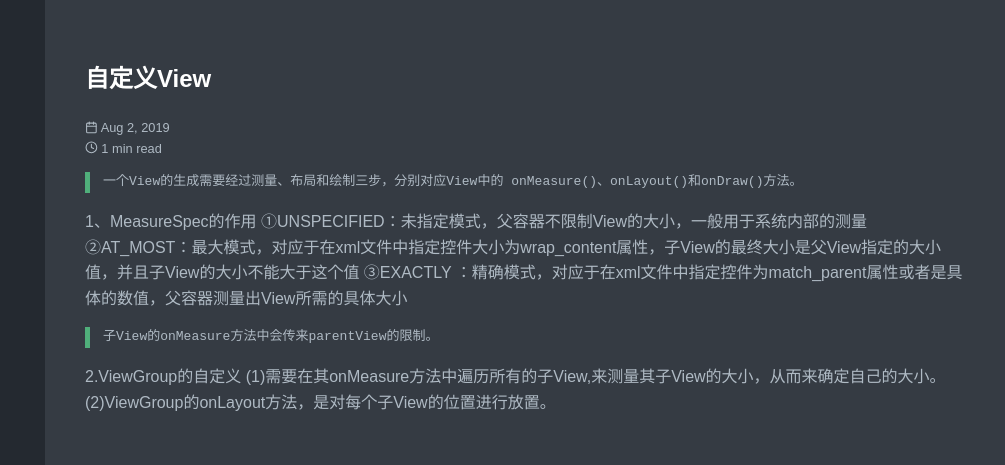
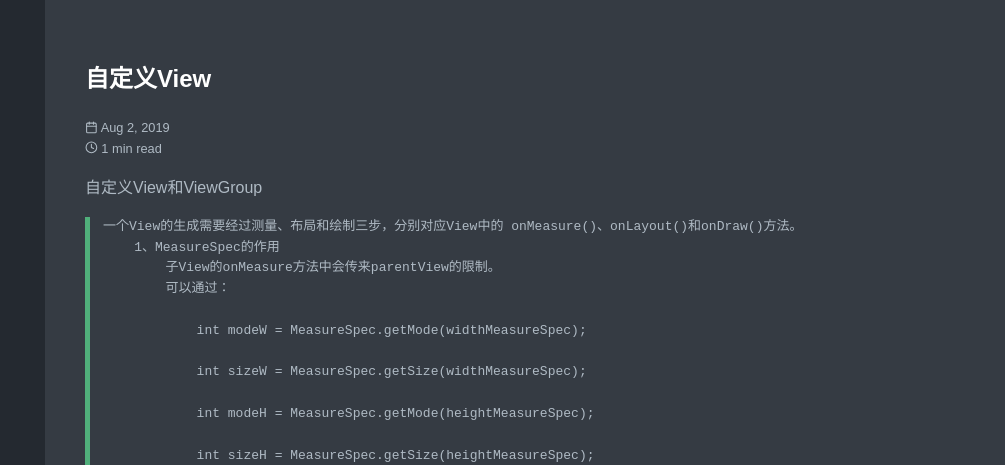
Before and after one commit to wcj98/wcj98.github.io, a plain HTML site: page post/自定义view/index.html in a window 1280 px wide. Shown: the top 465 px of the page, 275-1280 px from the left. Drawn offline with Linux system fonts and the light colour scheme.

Commit message:
add new content

```diff
--- a/index.xml
+++ b/index.xml
@@ -18,8 +18,8 @@
       <pubDate>Fri, 02 Aug 2019 09:34:01 +0800</pubDate>
 
       <guid>https://wcj98.github.io/post/%E8%87%AA%E5%AE%9A%E4%B9%89view/</guid>
-      <description>一个View的生成需要经过测量、布局和绘制三步，分别对应View中的 onMeasure()、onLayout()和onDraw()方法。  1、MeasureSpec的作用 ①UNSPECIFIED：未指定模式，父容器不限制View的大小，一般用于系统内部的测量 ②AT_MOST：最大模式，对应于在xml文件中指定控件大小为wrap_content属性，子View的最终大小是父View指定的大小值，并且子View的大小不能大于这个值 ③EXACTLY ：精确模式，对应于在xml文件中指定控件为match_parent属性或者是具体的数值，父容器测量出View所需的具体大小
-子View的onMeasure方法中会传来parentView的限制。  2.ViewGroup的自定义 (1)需要在其onMeasure方法中遍历所有的子View,来测量其子View的大小，从而来确定自己的大小。 (2)ViewGroup的onLayout方法，是对每个子View的位置进行放置。</description>
+      <description>自定义View和ViewGroup
+一个View的生成需要经过测量、布局和绘制三步，分别对应View中的 onMeasure()、onLayout()和onDraw()方法。 1、MeasureSpec的作用 子View的onMeasure方法中会传来parentView的限制。 可以通过： int modeW = MeasureSpec.getMode(widthMeasureSpec); int sizeW = MeasureSpec.getSize(widthMeasureSpec); int modeH = MeasureSpec.getMode(heightMeasureSpec); int sizeH = MeasureSpec.getSize(heightMeasureSpec); 来获取尺寸和模式。 ①UNSPECIFIED：未指定模式，父容器不限制View的大小，一般用于系统内部的测量 ②AT_MOST：最大模式，对应于在xml文件中指定控件大小为wrap_content属性，子View的最终大小是父View指定的大小值，并且子View的大小不能大于这个值 ③EXACTLY ：精确模式，对应于在xml文件中指定控件为match_parent属性或者是具体的数值，父容器测量出View所需的具体大小 2.ViewGroup的自定义 (1)需要在其onMeasure方法中遍历所有的子View,调用方法来测量其子View的大小， measureChild(childView, widthMeasureSpec, heightMeasureSpec); 从而来确定自己的大小，同时还需要确定每个子View的位置， ViewGroup的onLayout方法，是对每个子View的位置进行进行摆放。 @Override protected void onLayout(boolean changed, int l, int t, int r, int b) { for (int i = 0; i &amp;lt; getChildCount(); i++) { getChildAt(i).layout(childViewL.get(i), childViewT.get(i), childViewR.get(i), childViewB.get(i)); } } 3.自定义View的属性动画 例： ObjectAnimator animator = ObjectAnimator.ofInt(this, &amp;quot;degree&amp;quot;, 0, -90); 对一个自定义View的角度变化进行动画。 需要对该属性暴露出一个setter方法，并调用invalidate()，来实现重绘。 public void setDegree(int degree) { this.</description>
     </item>
 
     <item>
--- a/post/index.xml
+++ b/post/index.xml
@@ -18,8 +18,8 @@
       <pubDate>Fri, 02 Aug 2019 09:34:01 +0800</pubDate>
 
       <guid>https://wcj98.github.io/post/%E8%87%AA%E5%AE%9A%E4%B9%89view/</guid>
-      <description>一个View的生成需要经过测量、布局和绘制三步，分别对应View中的 onMeasure()、onLayout()和onDraw()方法。  1、MeasureSpec的作用 ①UNSPECIFIED：未指定模式，父容器不限制View的大小，一般用于系统内部的测量 ②AT_MOST：最大模式，对应于在xml文件中指定控件大小为wrap_content属性，子View的最终大小是父View指定的大小值，并且子View的大小不能大于这个值 ③EXACTLY ：精确模式，对应于在xml文件中指定控件为match_parent属性或者是具体的数值，父容器测量出View所需的具体大小
-子View的onMeasure方法中会传来parentView的限制。  2.ViewGroup的自定义 (1)需要在其onMeasure方法中遍历所有的子View,来测量其子View的大小，从而来确定自己的大小。 (2)ViewGroup的onLayout方法，是对每个子View的位置进行放置。</description>
+      <description>自定义View和ViewGroup
+一个View的生成需要经过测量、布局和绘制三步，分别对应View中的 onMeasure()、onLayout()和onDraw()方法。 1、MeasureSpec的作用 子View的onMeasure方法中会传来parentView的限制。 可以通过： int modeW = MeasureSpec.getMode(widthMeasureSpec); int sizeW = MeasureSpec.getSize(widthMeasureSpec); int modeH = MeasureSpec.getMode(heightMeasureSpec); int sizeH = MeasureSpec.getSize(heightMeasureSpec); 来获取尺寸和模式。 ①UNSPECIFIED：未指定模式，父容器不限制View的大小，一般用于系统内部的测量 ②AT_MOST：最大模式，对应于在xml文件中指定控件大小为wrap_content属性，子View的最终大小是父View指定的大小值，并且子View的大小不能大于这个值 ③EXACTLY ：精确模式，对应于在xml文件中指定控件为match_parent属性或者是具体的数值，父容器测量出View所需的具体大小 2.ViewGroup的自定义 (1)需要在其onMeasure方法中遍历所有的子View,调用方法来测量其子View的大小， measureChild(childView, widthMeasureSpec, heightMeasureSpec); 从而来确定自己的大小，同时还需要确定每个子View的位置， ViewGroup的onLayout方法，是对每个子View的位置进行进行摆放。 @Override protected void onLayout(boolean changed, int l, int t, int r, int b) { for (int i = 0; i &amp;lt; getChildCount(); i++) { getChildAt(i).layout(childViewL.get(i), childViewT.get(i), childViewR.get(i), childViewB.get(i)); } } 3.自定义View的属性动画 例： ObjectAnimator animator = ObjectAnimator.ofInt(this, &amp;quot;degree&amp;quot;, 0, -90); 对一个自定义View的角度变化进行动画。 需要对该属性暴露出一个setter方法，并调用invalidate()，来实现重绘。 public void setDegree(int degree) { this.</description>
     </item>
 
     <item>
--- a/post/自定义view/index.html
+++ b/post/自定义view/index.html
@@ -12,12 +12,12 @@
 
     <meta name="twitter:card" content="summary"/>
 <meta name="twitter:title" content="自定义View"/>
-<meta name="twitter:description" content="一个View的生成需要经过测量、布局和绘制三步，分别对应View中的 onMeasure()、onLayout()和onDraw()方法。  1、MeasureSpec的作用 ①UNSPECIFIED：未指定模式，父容器不限制View的大小，一般用于系统内部的测量 ②AT_MOST：最大模式，对应于在xml文件中指定控件大小为wrap_content属性，子View的最终大小是父View指定的大小值，并且子View的大小不能大于这个值 ③EXACTLY ：精确模式，对应于在xml文件中指定控件为match_parent属性或者是具体的数值，父容器测量出View所需的具体大小
-子View的onMeasure方法中会传来parentView的限制。  2.ViewGroup的自定义 (1)需要在其onMeasure方法中遍历所有的子View,来测量其子View的大小，从而来确定自己的大小。 (2)ViewGroup的onLayout方法，是对每个子View的位置进行放置。"/>
+<meta name="twitter:description" content="自定义View和ViewGroup
+一个View的生成需要经过测量、布局和绘制三步，分别对应View中的 onMeasure()、onLayout()和onDraw()方法。 1、MeasureSpec的作用 子View的onMeasure方法中会传来parentView的限制。 可以通过： int modeW = MeasureSpec.getMode(widthMeasureSpec); int sizeW = MeasureSpec.getSize(widthMeasureSpec); int modeH = MeasureSpec.getMode(heightMeasureSpec); int sizeH = MeasureSpec.getSize(heightMeasureSpec); 来获取尺寸和模式。 ①UNSPECIFIED：未指定模式，父容器不限制View的大小，一般用于系统内部的测量 ②AT_MOST：最大模式，对应于在xml文件中指定控件大小为wrap_content属性，子View的最终大小是父View指定的大小值，并且子View的大小不能大于这个值 ③EXACTLY ：精确模式，对应于在xml文件中指定控件为match_parent属性或者是具体的数值，父容器测量出View所需的具体大小 2.ViewGroup的自定义 (1)需要在其onMeasure方法中遍历所有的子View,调用方法来测量其子View的大小， measureChild(childView, widthMeasureSpec, heightMeasureSpec); 从而来确定自己的大小，同时还需要确定每个子View的位置， ViewGroup的onLayout方法，是对每个子View的位置进行进行摆放。 @Override protected void onLayout(boolean changed, int l, int t, int r, int b) { for (int i = 0; i &lt; getChildCount(); i&#43;&#43;) { getChildAt(i).layout(childViewL.get(i), childViewT.get(i), childViewR.get(i), childViewB.get(i)); } } 3.自定义View的属性动画 例： ObjectAnimator animator = ObjectAnimator.ofInt(this, &quot;degree&quot;, 0, -90); 对一个自定义View的角度变化进行动画。 需要对该属性暴露出一个setter方法，并调用invalidate()，来实现重绘。 public void setDegree(int degree) { this."/>
 
     <meta property="og:title" content="自定义View" />
-<meta property="og:description" content="一个View的生成需要经过测量、布局和绘制三步，分别对应View中的 onMeasure()、onLayout()和onDraw()方法。  1、MeasureSpec的作用 ①UNSPECIFIED：未指定模式，父容器不限制View的大小，一般用于系统内部的测量 ②AT_MOST：最大模式，对应于在xml文件中指定控件大小为wrap_content属性，子View的最终大小是父View指定的大小值，并且子View的大小不能大于这个值 ③EXACTLY ：精确模式，对应于在xml文件中指定控件为match_parent属性或者是具体的数值，父容器测量出View所需的具体大小
-子View的onMeasure方法中会传来parentView的限制。  2.ViewGroup的自定义 (1)需要在其onMeasure方法中遍历所有的子View,来测量其子View的大小，从而来确定自己的大小。 (2)ViewGroup的onLayout方法，是对每个子View的位置进行放置。" />
+<meta property="og:description" content="自定义View和ViewGroup
+一个View的生成需要经过测量、布局和绘制三步，分别对应View中的 onMeasure()、onLayout()和onDraw()方法。 1、MeasureSpec的作用 子View的onMeasure方法中会传来parentView的限制。 可以通过： int modeW = MeasureSpec.getMode(widthMeasureSpec); int sizeW = MeasureSpec.getSize(widthMeasureSpec); int modeH = MeasureSpec.getMode(heightMeasureSpec); int sizeH = MeasureSpec.getSize(heightMeasureSpec); 来获取尺寸和模式。 ①UNSPECIFIED：未指定模式，父容器不限制View的大小，一般用于系统内部的测量 ②AT_MOST：最大模式，对应于在xml文件中指定控件大小为wrap_content属性，子View的最终大小是父View指定的大小值，并且子View的大小不能大于这个值 ③EXACTLY ：精确模式，对应于在xml文件中指定控件为match_parent属性或者是具体的数值，父容器测量出View所需的具体大小 2.ViewGroup的自定义 (1)需要在其onMeasure方法中遍历所有的子View,调用方法来测量其子View的大小， measureChild(childView, widthMeasureSpec, heightMeasureSpec); 从而来确定自己的大小，同时还需要确定每个子View的位置， ViewGroup的onLayout方法，是对每个子View的位置进行进行摆放。 @Override protected void onLayout(boolean changed, int l, int t, int r, int b) { for (int i = 0; i &lt; getChildCount(); i&#43;&#43;) { getChildAt(i).layout(childViewL.get(i), childViewT.get(i), childViewR.get(i), childViewB.get(i)); } } 3.自定义View的属性动画 例： ObjectAnimator animator = ObjectAnimator.ofInt(this, &quot;degree&quot;, 0, -90); 对一个自定义View的角度变化进行动画。 需要对该属性暴露出一个setter方法，并调用invalidate()，来实现重绘。 public void setDegree(int degree) { this." />
 <meta property="og:type" content="article" />
 <meta property="og:url" content="https://wcj98.github.io/post/%E8%87%AA%E5%AE%9A%E4%B9%89view/" />
 <meta property="article:published_time" content="2019-08-02T09:34:01&#43;08:00"/>
@@ -66,20 +66,60 @@
         </div></div>
     </header>
     <div class="post-content">
-      <pre><code>一个View的生成需要经过测量、布局和绘制三步，分别对应View中的 onMeasure()、onLayout()和onDraw()方法。
+      <p>自定义View和ViewGroup</p>
+
+<pre><code>一个View的生成需要经过测量、布局和绘制三步，分别对应View中的 onMeasure()、onLayout()和onDraw()方法。
+    1、MeasureSpec的作用
+        子View的onMeasure方法中会传来parentView的限制。
+        可以通过：
+
+            int modeW = MeasureSpec.getMode(widthMeasureSpec);
+
+            int sizeW = MeasureSpec.getSize(widthMeasureSpec);
+
+            int modeH = MeasureSpec.getMode(heightMeasureSpec);
+
+            int sizeH = MeasureSpec.getSize(heightMeasureSpec);
+
+            来获取尺寸和模式。
+        ①UNSPECIFIED：未指定模式，父容器不限制View的大小，一般用于系统内部的测量
+
+        ②AT_MOST：最大模式，对应于在xml文件中指定控件大小为wrap_content属性，子View的最终大小是父View指定的大小值，并且子View的大小不能大于这个值
+
+        ③EXACTLY ：精确模式，对应于在xml文件中指定控件为match_parent属性或者是具体的数值，父容器测量出View所需的具体大小
+
+
+
+    2.ViewGroup的自定义
+
+        (1)需要在其onMeasure方法中遍历所有的子View,调用方法来测量其子View的大小，
+
+                measureChild(childView, widthMeasureSpec, heightMeasureSpec);
+
+         从而来确定自己的大小，同时还需要确定每个子View的位置，
+
+         ViewGroup的onLayout方法，是对每个子View的位置进行进行摆放。
+
+                @Override
+                protected void onLayout(boolean changed, int l, int t, int r, int b) {
+                    for (int i = 0; i &lt; getChildCount(); i++) {
+                        getChildAt(i).layout(childViewL.get(i), childViewT.get(i), childViewR.get(i), childViewB.get(i));
+                    }
+                }
+
+    3.自定义View的属性动画
+
+        例：
+            ObjectAnimator animator = ObjectAnimator.ofInt(this, &quot;degree&quot;, 0, -90);
+            对一个自定义View的角度变化进行动画。
+            需要对该属性暴露出一个setter方法，并调用invalidate()，来实现重绘。
+
+                public void setDegree(int degree) {
+                    this.degree = degree;
+                    invalidate();
+                }
+        注：快捷键生成的setter方法可能会有错误，需要大写属性的第一个字母如：setDegree，如果属性动画没有设置起始，还需要暴露一个getter方法。
 </code></pre>
-
-<p>1、MeasureSpec的作用
-    ①UNSPECIFIED：未指定模式，父容器不限制View的大小，一般用于系统内部的测量
-    ②AT_MOST：最大模式，对应于在xml文件中指定控件大小为wrap_content属性，子View的最终大小是父View指定的大小值，并且子View的大小不能大于这个值
-    ③EXACTLY ：精确模式，对应于在xml文件中指定控件为match_parent属性或者是具体的数值，父容器测量出View所需的具体大小</p>
-
-<pre><code>子View的onMeasure方法中会传来parentView的限制。
-</code></pre>
-
-<p>2.ViewGroup的自定义
-    (1)需要在其onMeasure方法中遍历所有的子View,来测量其子View的大小，从而来确定自己的大小。
-    (2)ViewGroup的onLayout方法，是对每个子View的位置进行放置。</p>
 
     </div>
     <div class="post-footer">
```
